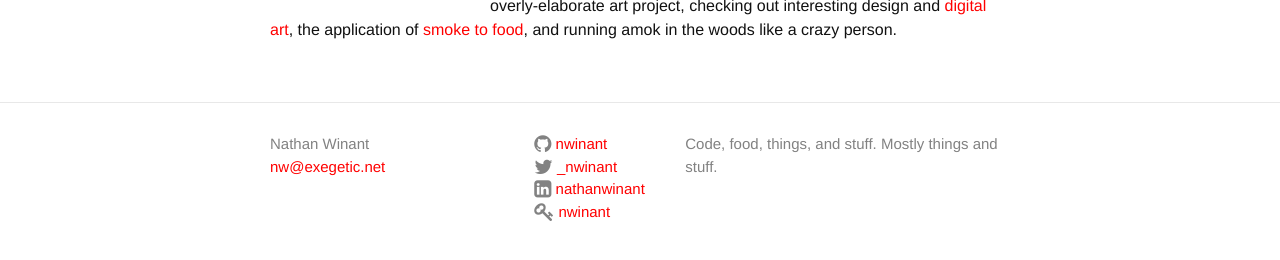
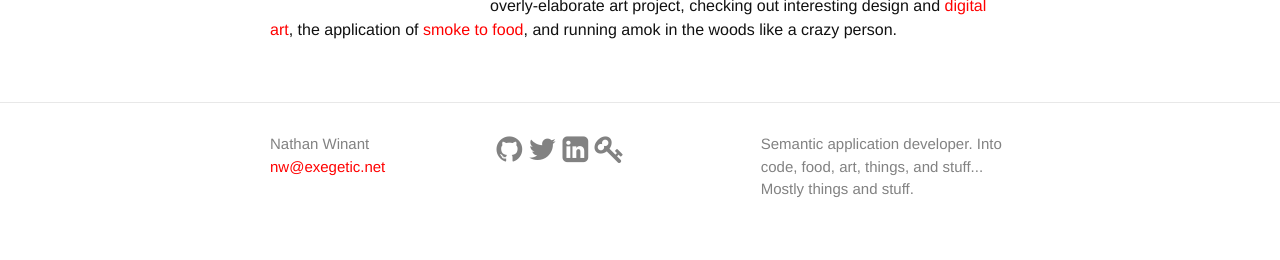
Before and after one commit to nwinant/nwinant.github.io, a Jekyll site: the page built from index.md, in a window 1280 px wide, cut to the strip 320-580 px from the top of the page. Built offline with Jekyll 4.4.1, drawn with Linux system fonts in a browser that asks for light colours; nearby versions of some CDN libraries.

Commit message:
Adds hover effect to social icons & removes text

```diff
--- a/_config.yml
+++ b/_config.yml
@@ -2,7 +2,7 @@
 title: Nathan Winant
 email: nw@exegetic.net
 description: > # this means to ignore newlines until "baseurl:"
-  Code, food, things, and stuff. Mostly things and stuff.
+  Semantic application developer. Into code, food, art, things, and stuff... Mostly things and stuff.
 baseurl: "" # the subpath of your site, e.g. /blog/
 url: "http://exegetic.net" # the base hostname & protocol for your site
 
--- a/_includes/head.html
+++ b/_includes/head.html
@@ -9,4 +9,8 @@
     <link rel="stylesheet" href="//maxcdn.bootstrapcdn.com/font-awesome/4.3.0/css/font-awesome.min.css">
     <link rel="stylesheet" href="{{ "/css/main.css" | prepend: site.baseurl }}">
     <link rel="canonical" href="{{ page.url | replace:'index.html','' | prepend: site.baseurl | prepend: site.url }}">
+
+    <script src="//code.jquery.com/jquery-1.11.3.min.js"></script>
+    <script src="//code.jquery.com/jquery-migrate-1.2.1.min.js"></script>
+    <script src="/exegetic.js"></script>
 </head>
--- a/_includes/social-icons.html
+++ b/_includes/social-icons.html
@@ -55,7 +64,6 @@
     </a>
   </li>
   {% endif %}
-
 
 </ul>
 
@@ -93,3 +101,4 @@
 {% endif %}
 -->
 {% endcomment %}
+<div class="social-label"><span class="social-network"></span> <span class="social-username"></span></div>
--- a/_sass/_exegetic-layout.scss
+++ b/_sass/_exegetic-layout.scss
@@ -1,15 +1,30 @@
+.footer-col-1 {
+    width: -webkit-calc(30% - (#{$spacing-unit} / 2));
+    width:         calc(30% - (#{$spacing-unit} / 2));
+}
+
+.footer-col-2 {
+    width: -webkit-calc(35% - (#{$spacing-unit} / 2));
+    width:         calc(35% - (#{$spacing-unit} / 2));
+}
+
+.footer-col-3 {
+    width: -webkit-calc(35% - (#{$spacing-unit} / 2));
+    width:         calc(35% - (#{$spacing-unit} / 2));
+}
+
 body {
     background-color: #fff;
 }
 
 a, a:visited {
-  color: #ff0000;
+  color: $ex-link-color;
 }
 
 a:hover {
   text-decoration: none;
-  background-color: #ff0000;
-  color: #fff;
+  color: $ex-link-hover-color;
+  background-color: $ex-link-hover-bg;
 }
 
 .site-header, .site-footer {
@@ -18,8 +33,8 @@
     color: #ff0000;
   }
   a:hover {
-    background-color: #ff0000;
     color: #fff;
+    background-color: $ex-footer-hover-bg;
   }
 }
 
@@ -36,16 +51,28 @@
 }
 
 .social-media-list {
+  /* white-space: nowrap; */
+  li {
+    display: inline;
+  }
   a:hover {
     text-decoration: none;
     background-color: inherit;
   }
   .icon {
     color: #828282;
-    a:hover {
-      color: inherit;
+    font-size: 1.5em;
+    :hover {
+      color: $ex-footer-hover-bg;
     }
   }
+  .username {
+    display: none;
+  }
+}
+
+.social-username {
+  color: #ff0000;
 }
 
 #profilePic {
--- a/_sass/_exegetic-variables.scss
+++ b/_sass/_exegetic-variables.scss
@@ -2,3 +2,9 @@
 $ex-banner-bg-light: #990e00;
 
 $ex-content-bg: #ffffff;
+
+$ex-link-color: #ff0000;
+$ex-link-hover-color: #ffffff;
+$ex-link-hover-bg: #ff0000;
+
+$ex-footer-hover-bg: #ff0000;
--- /dev/null
+++ b/exegetic.js
@@ -0,0 +1,20 @@
+
+var initSocial = function() {
+  $('.icon .fa').hover(
+    function() {
+      var parent = $(this).parent().parent();
+      var network = parent.data('network');
+      var username = parent.data('username');
+      $('.social-network').text(network + ":");
+      $('.social-username').text(username);
+    },
+    function() {
+      $('.social-network').text('');
+      $('.social-username').text('');
+    }
+  );
+}
+
+$( document ).ready(function() {
+  initSocial();
+});
```
Also changed, not shown: other parts of _includes/social-icons.html (+13 -4 lines).
